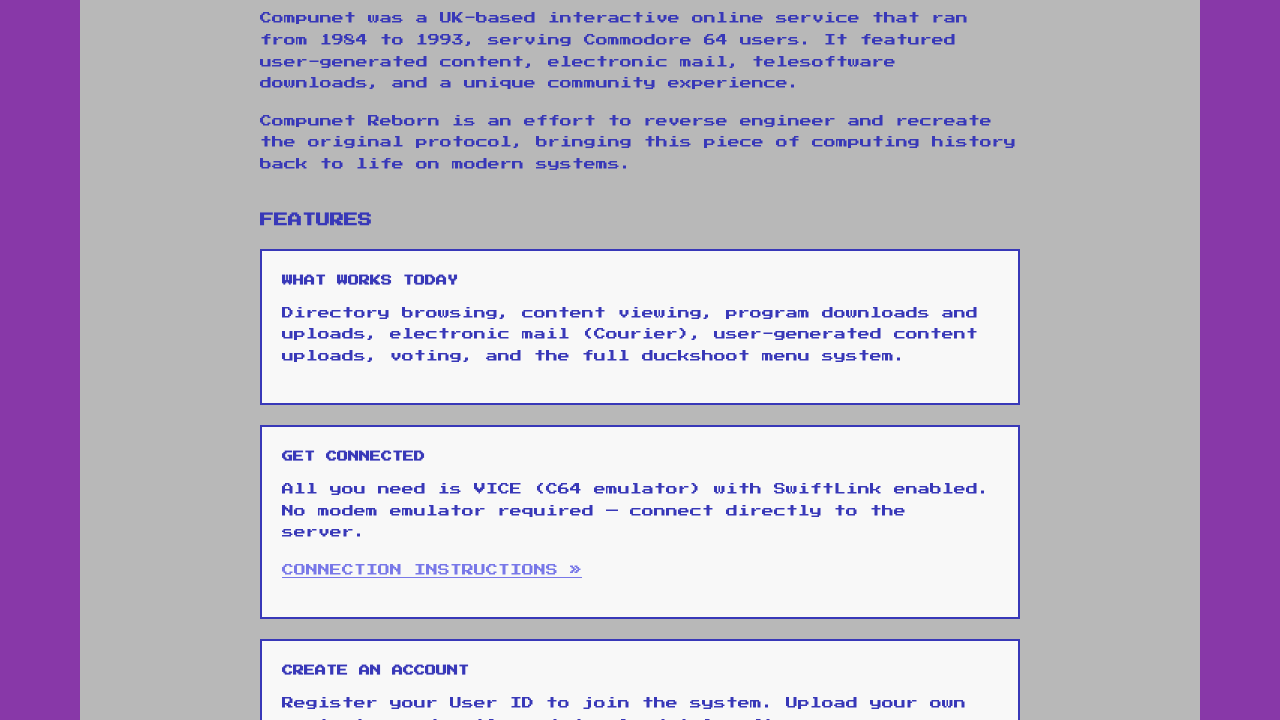
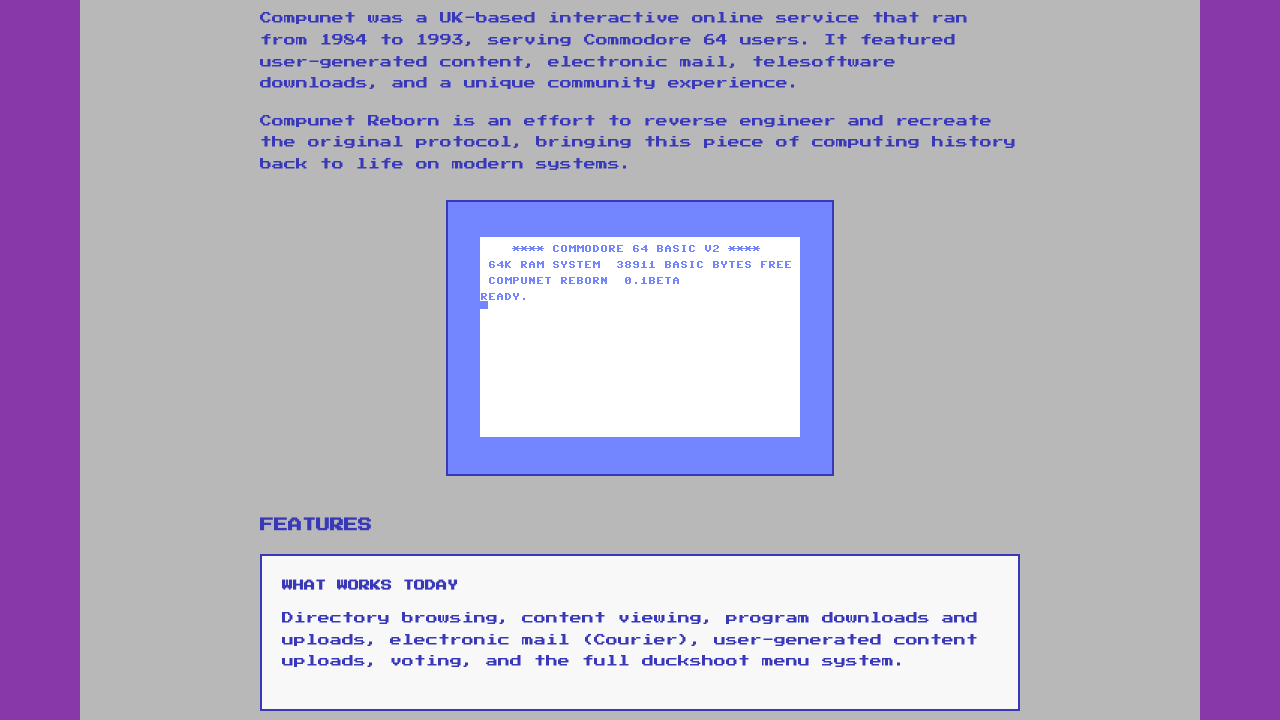
Before and after one commit to tgreaves/compunet-reborn, a Flask app: page / in a window 1280 px wide. Shown: the part 342-1062 px from the top of the page. Run offline with Flask 3, Linux system fonts and the light colour scheme.

Commit message:
Add animated walkthrough GIF to website home page

```diff
--- a/website/static/style.css
+++ b/website/static/style.css
@@ -242,6 +242,17 @@ pre {
     color: var(--c64-light-grey);
 }
 
+/* Walkthrough GIF */
+.walkthrough {
+    text-align: center;
+    margin: 24px 0;
+}
+
+.walkthrough img {
+    max-width: 100%;
+    border: 2px solid var(--c64-blue);
+}
+
 /* Hero section */
 .hero {
     text-align: center;
--- a/website/templates/home.html
+++ b/website/templates/home.html
@@ -9,6 +9,8 @@
 <p>Compunet was a UK-based interactive online service that ran from 1984 to 1993, serving Commodore 64 users. It featured user-generated content, electronic mail, telesoftware downloads, and a unique community experience.</p>
 
 <p>Compunet Reborn is an effort to reverse engineer and recreate the original protocol, bringing this piece of computing history back to life on modern systems.</p>
+
+<p class="walkthrough"><img src="{{ url_for('static', filename='animated-walkthrough.gif') }}" alt="Compunet Reborn walkthrough"></p>
 
 <h2>FEATURES</h2>
 <div class="info-box">
```
